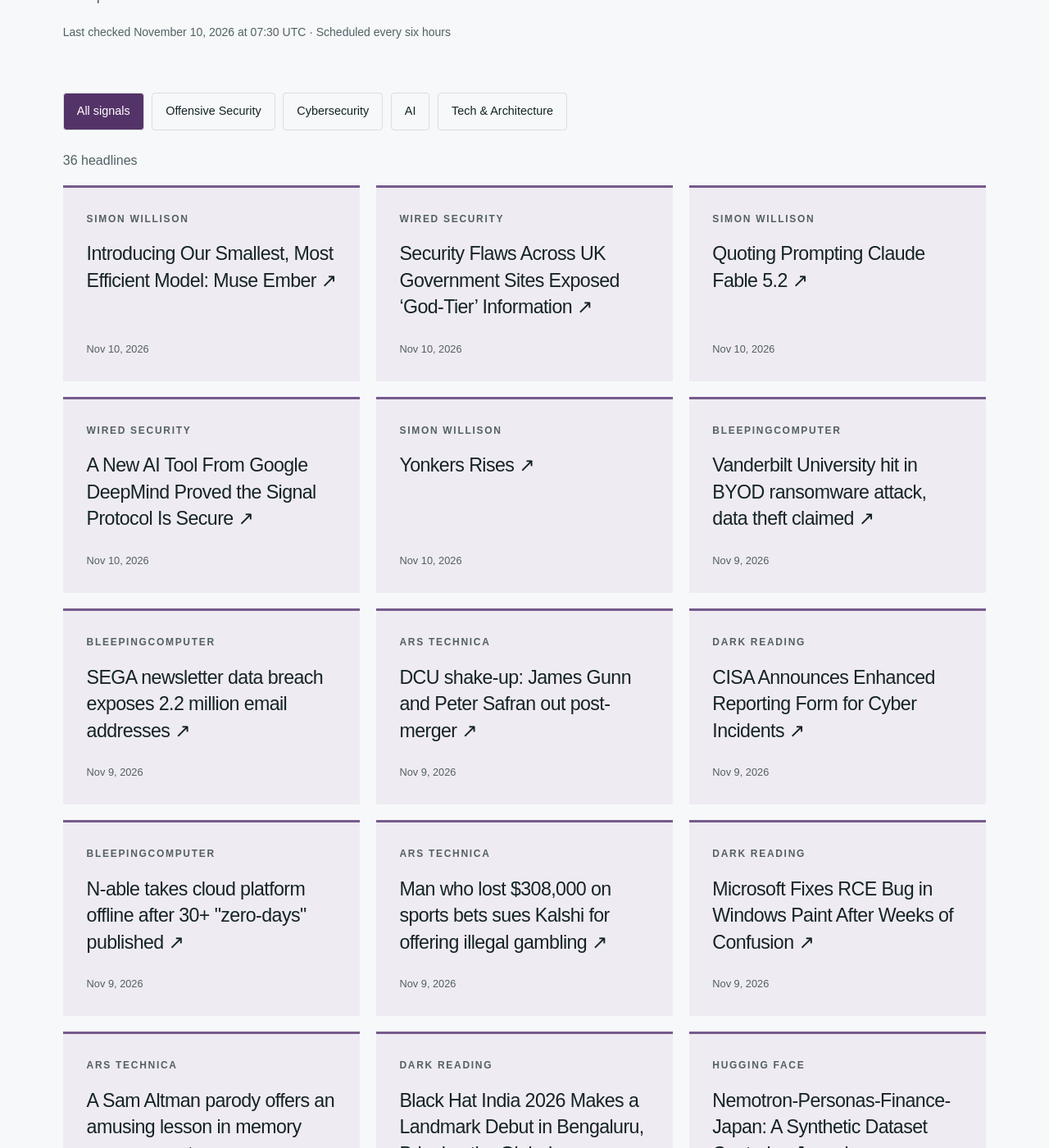
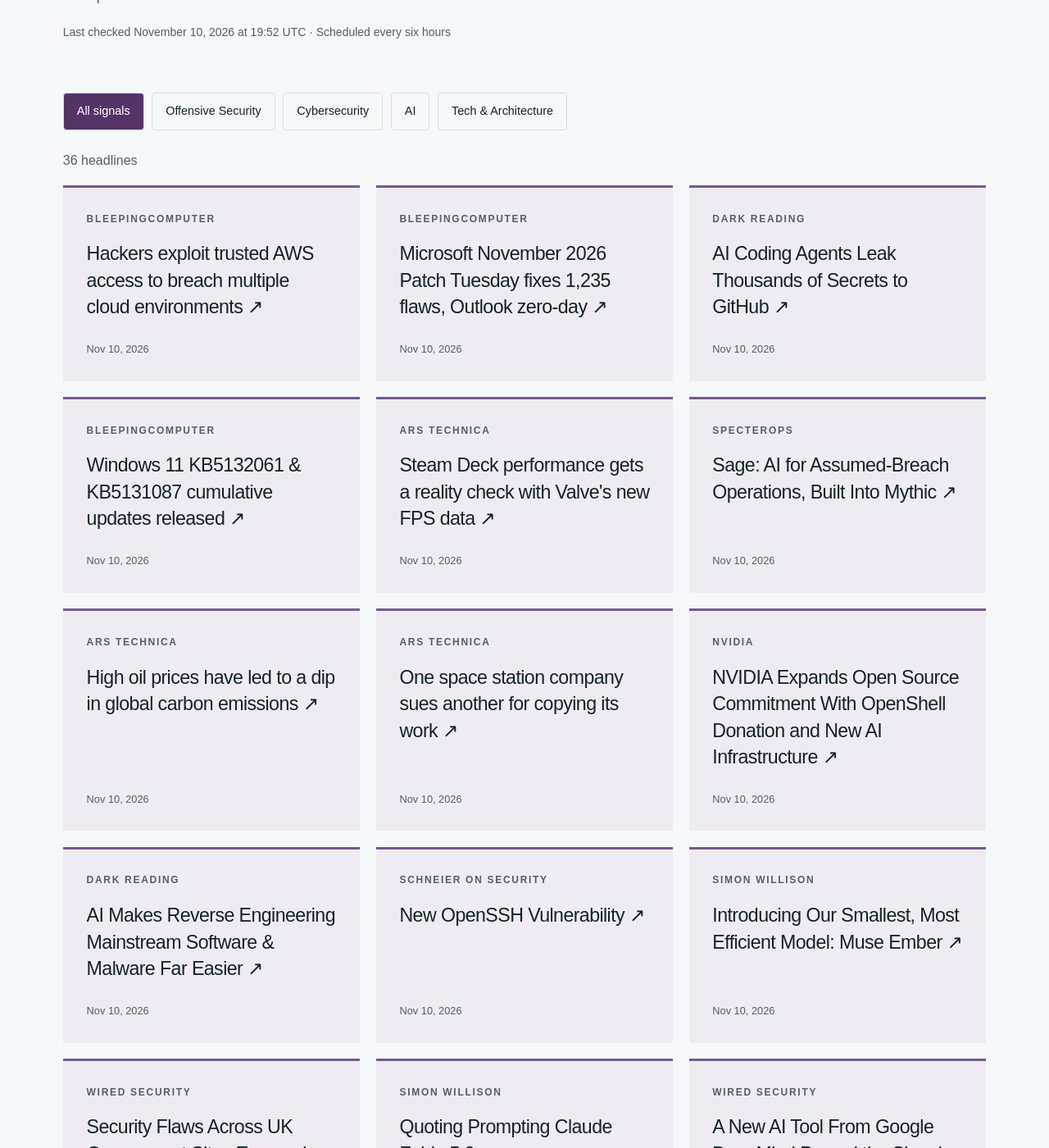
Before and after one commit to hntk/hntk.github.io, a Jekyll site: the page built from news/index.html, in a window 1280 px wide and 1400 px high, scrolled down 375 px. Shown: the whole window at 82% size. Built offline with Jekyll 4.4.1, drawn with Linux system fonts in a browser that asks for light colours; some of the changed text lies outside the part shown.

Commit message:
Refresh News and Signals

```diff
--- a/_data/news.json
+++ b/_data/news.json
@@ -1,6 +1,94 @@
 {
-  "updated": "2026-11-10T07:30:06.769485+00:00",
+  "updated": "2026-11-10T19:52:03.783384+00:00",
   "items": [
+    {
+      "title": "Hackers exploit trusted AWS access to breach multiple cloud environments",
+      "url": "https://www.bleepingcomputer.com/news/security/hackers-exploit-trusted-aws-access-to-breach-multiple-cloud-environments/",
+      "published": "2026-11-10T19:31:11+00:00",
+      "source": "BleepingComputer",
+      "source_id": "bleepingcomputer",
+      "category": "cybersecurity"
+    },
+    {
+      "title": "Microsoft November 2026 Patch Tuesday fixes 1,235 flaws, Outlook zero-day",
+      "url": "https://www.bleepingcomputer.com/news/microsoft/microsoft-november-2026-patch-tuesday-fixes-1-235-flaws-outlook-zero-day/",
+      "published": "2026-11-10T19:07:36+00:00",
+      "source": "BleepingComputer",
+      "source_id": "bleepingcomputer",
+      "category": "cybersecurity"
+    },
+    {
+      "title": "AI Coding Agents Leak Thousands of Secrets to GitHub",
+      "url": "https://www.darkreading.com/cyber-risk/ai-coding-agents-leak-secrets-github",
+      "published": "2026-11-10T18:46:22+00:00",
+      "source": "Dark Reading",
+      "source_id": "dark-reading",
+      "category": "cybersecurity"
+    },
+    {
+      "title": "Windows 11 KB5132061 & KB5131087 cumulative updates released",
+      "url": "https://www.bleepingcomputer.com/news/microsoft/windows-11-kb5132061-and-kb5131087-cumulative-updates-released/",
+      "published": "2026-11-10T18:33:26+00:00",
+      "source": "BleepingComputer",
+      "source_id": "bleepingcomputer",
+      "category": "cybersecurity"
+    },
+    {
+      "title": "Steam Deck performance gets a reality check with Valve's new FPS data",
+      "url": "https://arstechnica.com/gaming/2026/11/steam-deck-performance-gets-a-reality-check-with-valves-new-fps-data/",
+      "published": "2026-11-10T17:26:44+00:00",
+      "source": "Ars Technica",
+      "source_id": "ars-technica",
+      "category": "tech-architecture"
+    },
+    {
+      "title": "Sage: AI for Assumed-Breach Operations, Built Into Mythic",
+      "url": "https://specterops.io/blog/2026/11/10/sage-ai-for-assumed-breach-operations-built-into-mythic/",
+      "published": "2026-11-10T17:00:00+00:00",
+      "source": "SpecterOps",
+      "source_id": "specterops",
+      "category": "offensive-security"
+    },
+    {
+      "title": "High oil prices have led to a dip in global carbon emissions",
+      "url": "https://arstechnica.com/science/2026/11/carbon-emissions-are-down-this-year-but-that-probably-wont-last/",
+      "published": "2026-11-10T16:29:27+00:00",
+      "source": "Ars Technica",
+      "source_id": "ars-technica",
+      "category": "tech-architecture"
+    },
+    {
+      "title": "One space station company sues another for copying its work",
+      "url": "https://arstechnica.com/space/2026/11/one-space-station-company-sues-another-for-copying-its-work/",
+      "published": "2026-11-10T16:17:51+00:00",
+      "source": "Ars Technica",
+      "source_id": "ars-technica",
+      "category": "tech-architecture"
+    },
+    {
+      "title": "NVIDIA Expands Open Source Commitment With OpenShell Donation and New AI Infrastructure",
+      "url": "https://blogs.nvidia.com/blog/open-source-openshell-infrastructure/",
+      "published": "2026-11-10T16:00:03+00:00",
+      "source": "NVIDIA",
+      "source_id": "nvidia",
+      "category": "ai"
+    },
+    {
+      "title": "AI Makes Reverse Engineering Mainstream Software & Malware Far Easier",
+      "url": "https://www.darkreading.com/application-security/ai-reverse-engineering-apps",
+      "published": "2026-11-10T13:00:00+00:00",
+      "source": "Dark Reading",
+      "source_id": "dark-reading",
+      "category": "cybersecurity"
+    },
+    {
+      "title": "New OpenSSH Vulnerability",
+      "url": "https://www.schneier.com/blog/archives/2026/11/new-openssh-vulnerability.html",
+      "published": "2026-11-10T12:02:38+00:00",
+      "source": "Schneier on Security",
+      "source_id": "schneier",
+      "category": "cybersecurity"
+    },
     {
       "title": "Introducing Our Smallest, Most Efficient Model: Muse Ember",
       "url": "https://simonwillison.net/2026/Nov/10/muse-ember/",
@@ -42,73 +130,25 @@
       "category": "ai"
     },
     {
-      "title": "Vanderbilt University hit in BYOD ransomware attack, data theft claimed",
-      "url": "https://www.bleepingcomputer.com/news/security/vanderbilt-university-hit-in-byod-ransomware-attack-data-theft-claimed/",
-      "published": "2026-11-09T23:52:12+00:00",
-      "source": "BleepingComputer",
-      "source_id": "bleepingcomputer",
-      "category": "cybersecurity"
+      "title": "Pay for Hugging Face Hub with your Google Cloud Account",
+      "url": "https://huggingface.co/blog/hub-gcp-marketplace",
+      "published": "2026-11-10T00:00:00+00:00",
+      "source": "Hugging Face",
+      "source_id": "hugging-face",
+      "category": "ai"
     },
     {
-      "title": "SEGA newsletter data breach exposes 2.2 million email addresses",
-      "url": "https://www.bleepingcomputer.com/news/security/sega-newsletter-data-breach-exposes-22-million-email-addresses/",
-      "published": "2026-11-09T22:09:33+00:00",
-      "source": "BleepingComputer",
-      "source_id": "bleepingcomputer",
-      "category": "cybersecurity"
+      "title": "Decision Models in Hugging Face",
+      "url": "https://huggingface.co/blog/decision",
+      "published": "2026-11-10T00:00:00+00:00",
+      "source": "Hugging Face",
+      "source_id": "hugging-face",
+      "category": "ai"
     },
     {
-      "title": "DCU shake-up: James Gunn and Peter Safran out post-merger",
-      "url": "https://arstechnica.com/culture/2026/11/dcu-shake-up-james-gunn-and-peter-safran-out-post-merger/",
-      "published": "2026-11-09T21:55:35+00:00",
-      "source": "Ars Technica",
-      "source_id": "ars-technica",
-      "category": "tech-architecture"
-    },
-    {
-      "title": "CISA Announces Enhanced Reporting Form for Cyber Incidents",
-      "url": "https://www.darkreading.com/cyberattacks-data-breaches/cisa-announces-enhanced-reporting-form-cyber-incidents",
-      "published": "2026-11-09T21:38:20+00:00",
-      "source": "Dark Reading",
-      "source_id": "dark-reading",
-      "category": "cybersecurity"
-    },
-    {
-      "title": "N-able takes cloud platform offline after 30+ \"zero-days\" published",
-      "url": "https://www.bleepingcomputer.com/news/security/n-able-takes-cloud-platform-offline-after-30-plus-zero-days-published/",
-      "published": "2026-11-09T21:26:25+00:00",
-      "source": "BleepingComputer",
-      "source_id": "bleepingcomputer",
-      "category": "cybersecurity"
-    },
-    {
-      "title": "Man who lost $308,000 on sports bets sues Kalshi for offering illegal gambling",
-      "url": "https://arstechnica.com/tech-policy/2026/11/man-who-lost-308000-on-sports-bets-sues-kalshi-for-offering-illegal-gambling/",
-      "published": "2026-11-09T21:13:39+00:00",
-      "source": "Ars Technica",
-      "source_id": "ars-technica",
-      "category": "tech-architecture"
-    },
-    {
-      "title": "Microsoft Fixes RCE Bug in Windows Paint After Weeks of Confusion",
-      "url": "https://www.darkreading.com/application-security/microsoft-rce-bug-windows-paint-confusion",
-      "published": "2026-11-09T21:12:24+00:00",
-      "source": "Dark Reading",
-      "source_id": "dark-reading",
-      "category": "cybersecurity"
-    },
-    {
-      "title": "A Sam Altman parody offers an amusing lesson in memory management",
-      "url": "https://arstechnica.com/gadgets/2026/11/a-sam-altman-parody-offers-an-amusing-lesson-in-memory-management/",
-      "published": "2026-11-09T20:49:09+00:00",
-      "source": "Ars Technica",
-      "source_id": "ars-technica",
-      "category": "tech-architecture"
-    },
-    {
-      "title": "Black Hat India 2026 Makes a Landmark Debut in Bengaluru, Bringing the Global Cybersecurity Community to India",
-      "url": "https://www.darkreading.com/cybersecurity-operations/black-hat-india-2026-landmark-debut",
-      "published": "2026-11-09T20:19:56+00:00",
+      "title": "People Are Getting Weird About AI",
+      "url": "https://www.darkreading.com/cyber-risk/people-are-getting-weird-about-ai",
+      "published": "2026-11-09T23:06:22+00:00",
       "source": "Dark Reading",
       "source_id": "dark-reading",
       "category": "cybersecurity"
@@ -138,14 +178,6 @@
       "category": "tech-architecture"
     },
     {
-      "title": "Your Experts Have Partners. There's HOPE for Keeping Them Together",
-      "url": "https://huggingface.co/blog/amazon/higher-order-pruning-experts",
-      "published": "2026-11-09T12:34:29+00:00",
-      "source": "Hugging Face",
-      "source_id": "hugging-face",
-      "category": "ai"
-    },
-    {
       "title": "AI Security",
       "url": "https://www.schneier.com/blog/archives/2026/11/ai-security.html",
       "published": "2026-11-09T12:05:39+00:00",
@@ -170,14 +202,6 @@
       "category": "ai"
     },
     {
-      "title": "Korea Advances Physical AI Across Industries With NVIDIA",
-      "url": "https://blogs.nvidia.com/blog/korea-physical-ai-ecosystem/",
-      "published": "2026-11-09T05:00:40+00:00",
-      "source": "NVIDIA",
-      "source_id": "nvidia",
-      "category": "ai"
-    },
-    {
       "title": "Principal Problems: App Registrations, Service Principals, and the Hidden Risk of Multi-Tenant Apps",
       "url": "https://specterops.io/blog/2026/11/06/app-registrations-vs-service-principals/",
       "published": "2026-11-06T17:00:00+00:00",
@@ -192,14 +216,6 @@
       "source": "Schneier on Security",
       "source_id": "schneier",
       "category": "cybersecurity"
-    },
-    {
-      "title": "ToyBlocks: A controlled world for robot learning and evaluation",
-      "url": "https://huggingface.co/blog/allenai/toyblocks",
-      "published": "2026-11-06T14:00:48+00:00",
-      "source": "Hugging Face",
-      "source_id": "hugging-face",
-      "category": "ai"
     },
     {
       "title": "The post-quantum future of web privacy",
@@ -258,14 +274,6 @@
       "category": "ai"
     },
     {
-      "title": "AIs Hacking the Law",
-      "url": "https://www.schneier.com/blog/archives/2026/11/ais-hacking-the-law.html",
-      "published": "2026-11-03T12:01:00+00:00",
-      "source": "Schneier on Security",
-      "source_id": "schneier",
-      "category": "cybersecurity"
-    },
-    {
       "title": "The cryptography behind electronic voting (and why paper ballots are still essential)",
       "url": "https://blog.trailofbits.com/2026/11/03/the-cryptography-behind-electronic-voting-and-why-paper-ballots-are-still-essential/",
       "published": "2026-11-03T12:00:00+00:00",
@@ -280,14 +288,6 @@
       "source": "Trail of Bits",
       "source_id": "trail-of-bits",
       "category": "offensive-security"
-    },
-    {
-      "title": "From synthetic enterprise data evaluations to real Microsoft Copilot AI confidence",
-      "url": "https://www.microsoft.com/en-us/research/blog/from-synthetic-enterprise-data-evaluations-to-real-microsoft-copilot-ai-confidence/",
-      "published": "2026-10-30T13:05:28+00:00",
-      "source": "Microsoft Research",
-      "source_id": "microsoft-research",
-      "category": "ai"
     }
   ],
   "sources": [
@@ -295,79 +295,79 @@
       "id": "ars-technica",
       "name": "Ars Technica",
       "status": "ok",
-      "last_success": "2026-11-10T07:30:06.769485+00:00"
+      "last_success": "2026-11-10T19:52:03.783384+00:00"
     },
     {
       "id": "bleepingcomputer",
       "name": "BleepingComputer",
       "status": "ok",
-      "last_success": "2026-11-10T07:30:06.769485+00:00"
+      "last_success": "2026-11-10T19:52:03.783384+00:00"
     },
     {
       "id": "cloudflare",
       "name": "Cloudflare",
       "status": "ok",
-      "last_success": "2026-11-10T07:30:06.769485+00:00"
+      "last_success": "2026-11-10T19:52:03.783384+00:00"
     },
     {
       "id": "dark-reading",
       "name": "Dark Reading",
       "status": "ok",
-      "last_success": "2026-11-10T07:30:06.769485+00:00"
+      "last_success": "2026-11-10T19:52:03.783384+00:00"
     },
     {
       "id": "hugging-face",
       "name": "Hugging Face",
       "status": "ok",
-      "last_success": "2026-11-10T07:30:06.769485+00:00"
+      "last_success": "2026-11-10T19:52:03.783384+00:00"
     },
     {
       "id": "microsoft-research",
       "name": "Microsoft Research",
       "status": "ok",
-      "last_success": "2026-11-10T07:30:06.769485+00:00"
+      "last_success": "2026-11-10T19:52:03.783384+00:00"
     },
     {
       "id": "nvidia",
       "name": "NVIDIA",
       "status": "ok",
-      "last_success": "2026-11-10T07:30:06.769485+00:00"
+      "last_success": "2026-11-10T19:52:03.783384+00:00"
     },
     {
       "id": "portswigger",
       "name": "PortSwigger Research",
       "status": "ok",
-      "last_success": "2026-11-10T07:30:06.769485+00:00"
+      "last_success": "2026-11-10T19:52:03.783384+00:00"
     },
     {
       "id": "schneier",
       "name": "Schneier on Security",
       "status": "ok",
-      "last_success": "2026-11-10T07:30:06.769485+00:00"
+      "last_success": "2026-11-10T19:52:03.783384+00:00"
     },
     {
       "id": "simon-willison",
       "name": "Simon Willison",
       "status": "ok",
-      "last_success": "2026-11-10T07:30:06.769485+00:00"
+      "last_success": "2026-11-10T19:52:03.783384+00:00"
     },
     {
       "id": "specterops",
       "name": "SpecterOps",
       "status": "ok",
-      "last_success": "2026-11-10T07:30:06.769485+00:00"
+      "last_success": "2026-11-10T19:52:03.783384+00:00"
     },
     {
       "id": "trail-of-bits",
       "name": "Trail of Bits",
       "status": "ok",
-      "last_success": "2026-11-10T07:30:06.769485+00:00"
+      "last_success": "2026-11-10T19:52:03.783384+00:00"
     },
     {
       "id": "wired",
       "name": "WIRED Security",
       "status": "ok",
-      "last_success": "2026-11-10T07:30:06.769485+00:00"
+      "last_success": "2026-11-10T19:52:03.783384+00:00"
     }
   ]
 }
```
